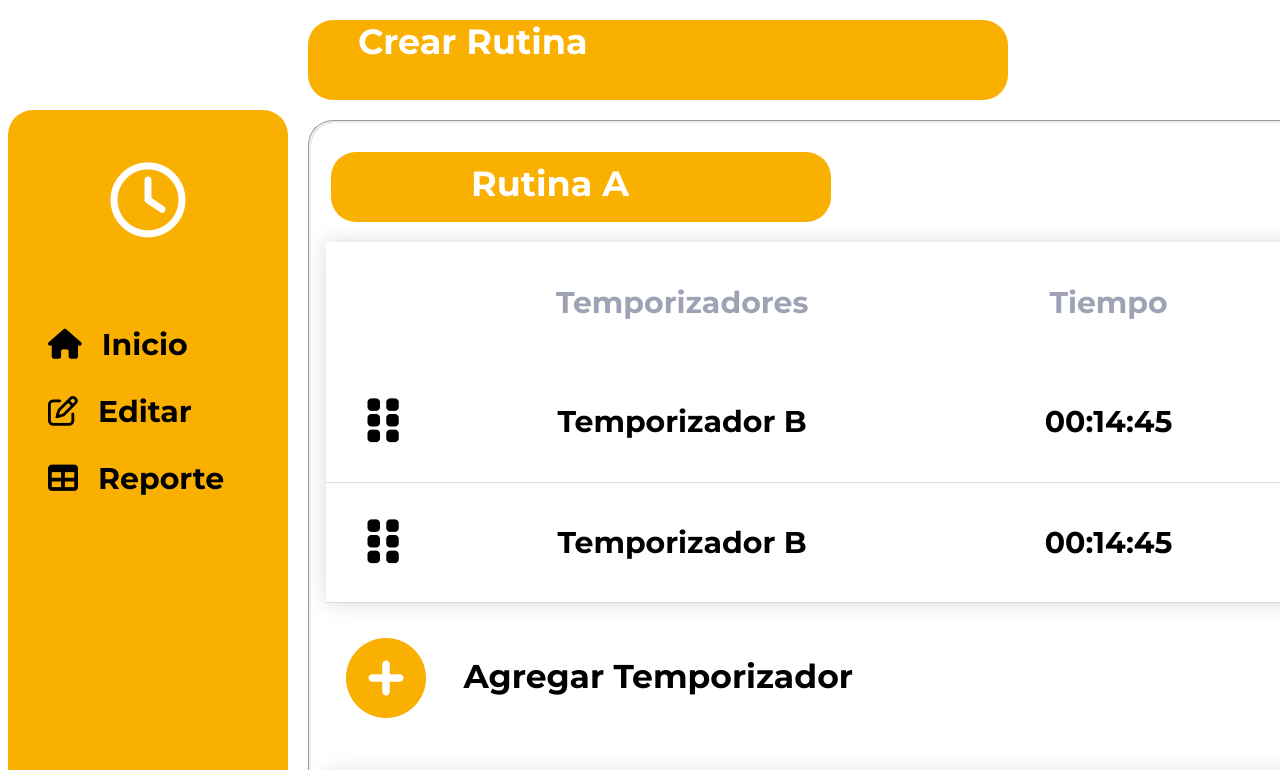
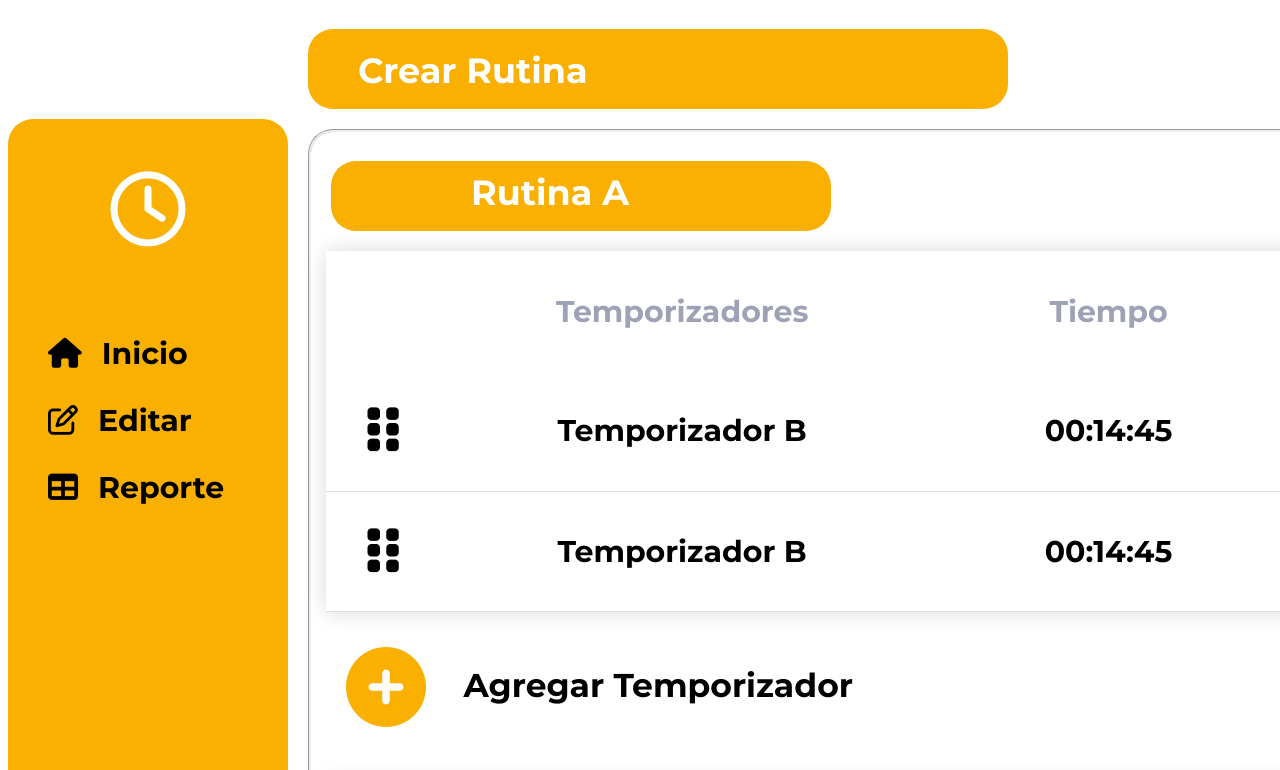
Before and after one commit to lhcorreaz08/Alarms, a plain HTML site: page create.html in a window 1280 px wide. Shown: the top 770 px of the page. Drawn offline with Linux system fonts and the light colour scheme.

Commit message:
fix tittle

```diff
--- a/create.html
+++ b/create.html
@@ -22,7 +22,7 @@
 <body>
     <div class="title-bar" >
         <div class="tip-icon-text">
-            <h2 style="margin-left: 50px; margin-top: 15px; font-size:35px;"> Crear Rutina </h2>
+            <h2 style="margin-left: 50px; padding-top: 20px; font-size:35px;"> Crear Rutina </h2>
         </div>
     </div>
     <div class="flex-container">
```
